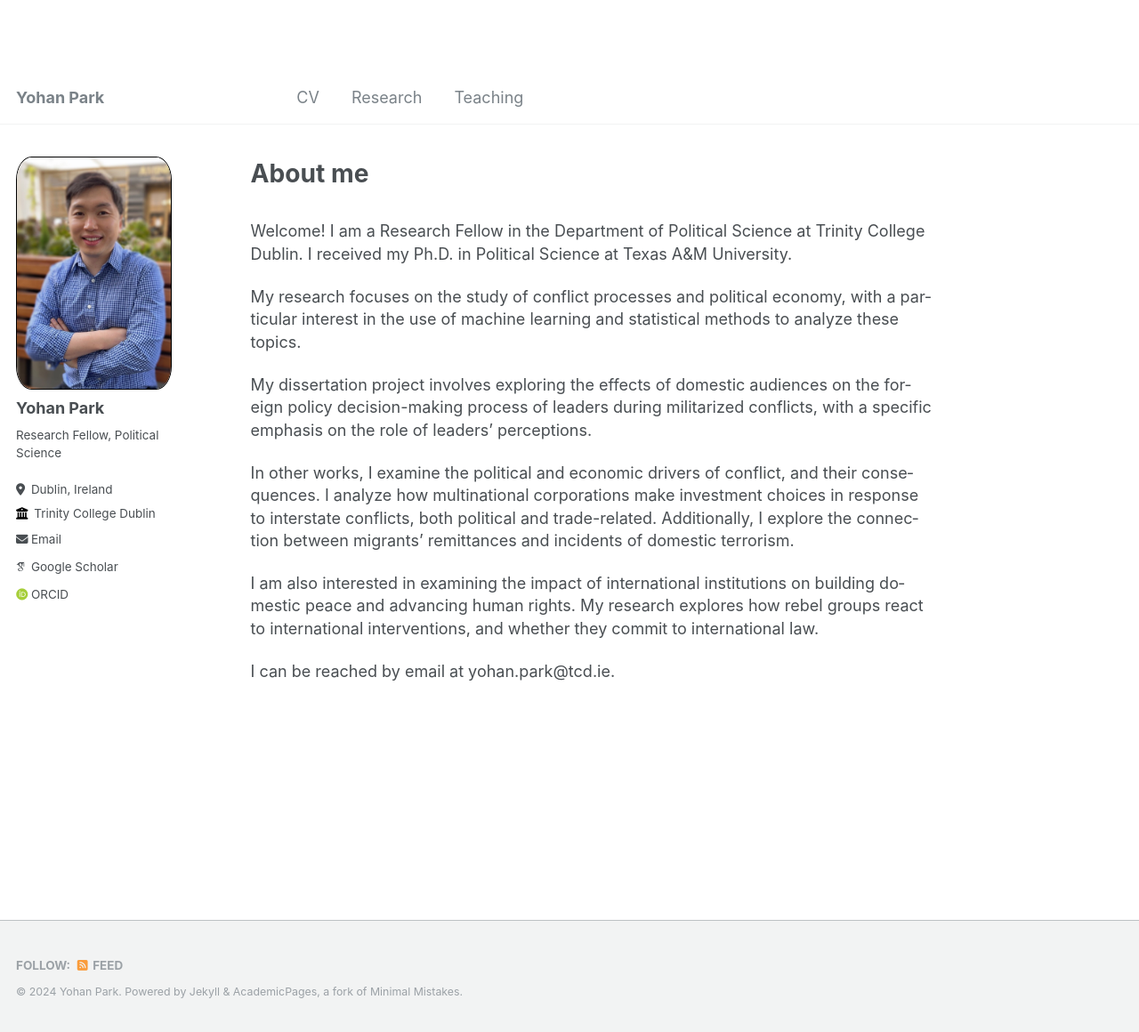
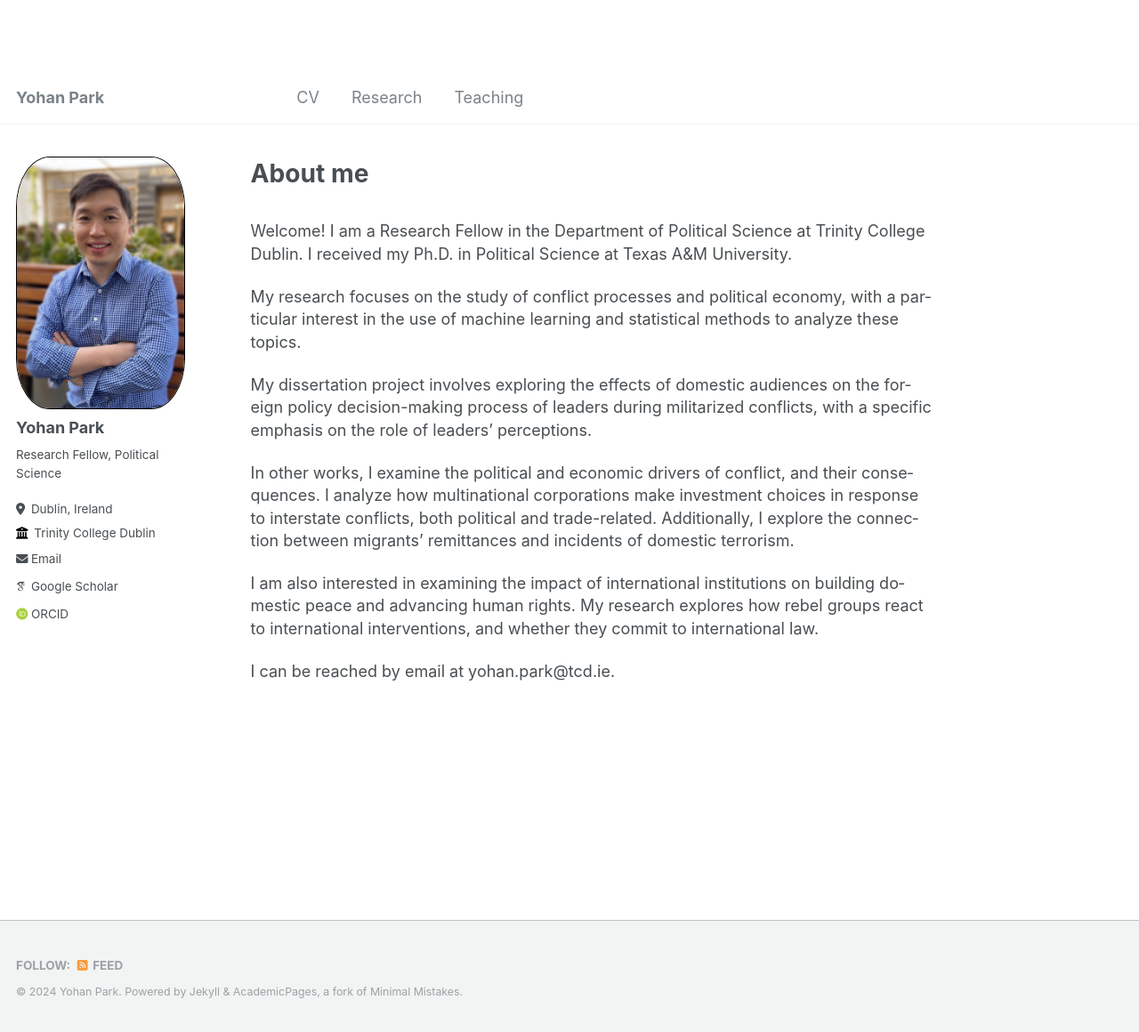
Before and after one commit to yohanpark23/yohanpark23.github.io, a Jekyll site: the page built from _pages/about.md, in a window 1280 px wide and 1160 px high. Shown: the whole window at 89% size. Built offline with Jekyll 4.4.1, drawn with Linux system fonts in a browser that asks for light colours; some web fonts are replaced.

Commit message:
Update _sidebar.scss
adjust vertical-align

```diff
--- a/_sass/_sidebar.scss
+++ b/_sass/_sidebar.scss
@@ -71,7 +71,7 @@
 
 .author__avatar {
   display: table-cell;
-  vertical-align: top;
+  vertical-align: middle; // top
   width: 36px;
   // set width only, for non-square avatars
   // height: 36px;
@@ -83,8 +83,8 @@
   }
 
   img {
-    max-width: 175px;
-    border-radius: 10%;  //50%
+    max-width: 200px;
+    border-radius: 20%;  //50%
 
     @include breakpoint($large) {
       padding: 0px;  //5
```
